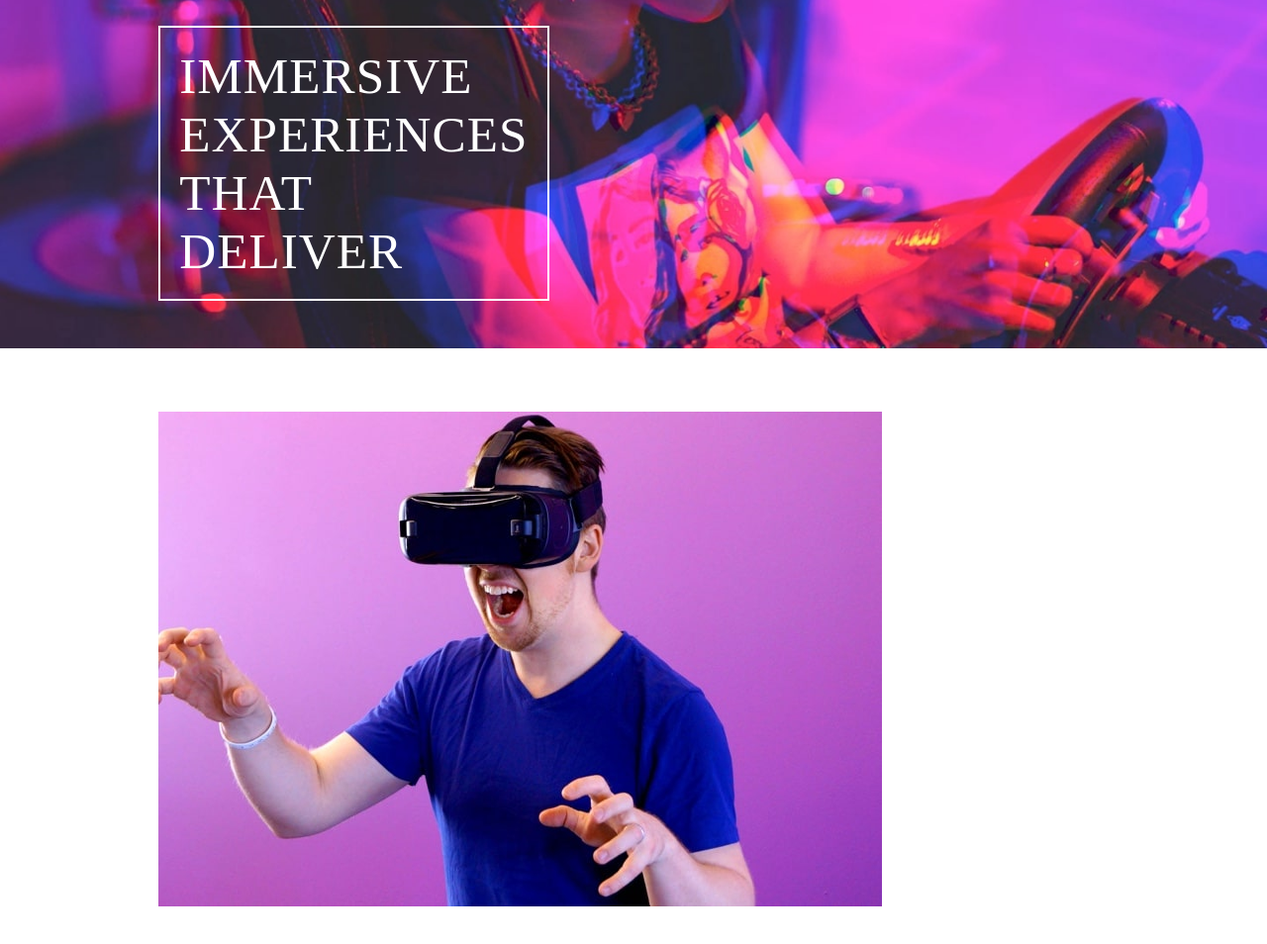
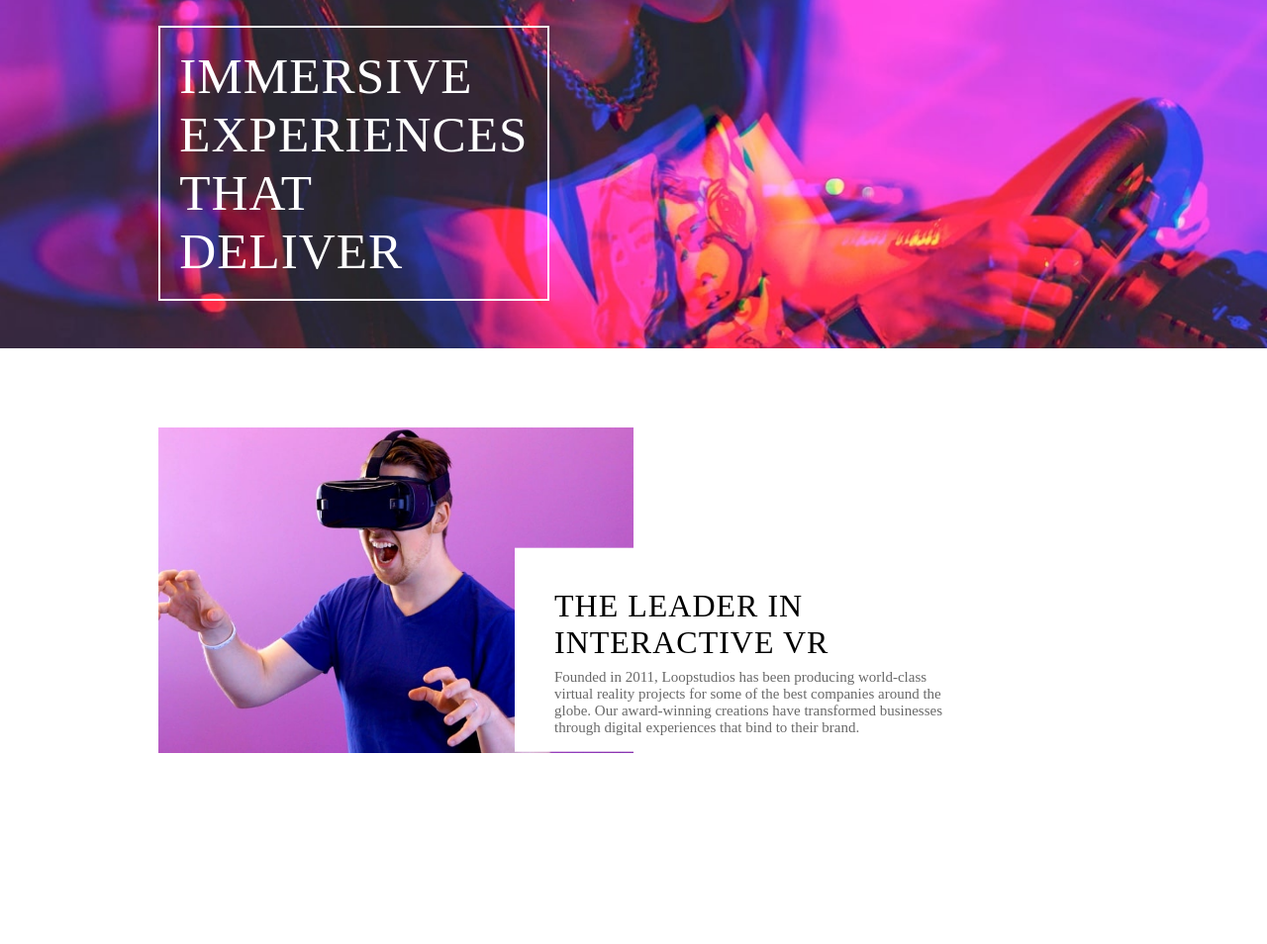
Before and after one commit to jeronasiedu/loopstudios-landing-page, a plain HTML site: page index.html in a window 1280 px wide. Shown: the part 102-1056 px from the top of the page at 99% size. After the commit the page ends 947 px from the top, so only its background shows below. Drawn offline with Linux system fonts and the light colour scheme.

Commit message:
feat: implement main section

```diff
--- a/index.html
+++ b/index.html
@@ -44,6 +44,7 @@
       </div>
     </header>
     <main data-container>
+      <section class="first">
         <picture>
           <source
             media="(min-width:480px)"
@@ -52,6 +53,17 @@
           />
           <img src="/images/mobile/image-interactive.jpg" alt="Hero Image" />
         </picture>
+        <div class="main-text-content">
+          <h2>The leader in interactive VR</h2>
+          <p>
+            Founded in 2011, Loopstudios has been producing world-class virtual
+            reality projects for some of the best companies around the globe.
+            Our award-winning creations have transformed businesses through
+            digital experiences that bind to their brand.
+          </p>
+        </div>
+      </section>
+      <footer></footer>
     </main>
   </body>
 </html>
--- a/style.css
+++ b/style.css
@@ -72,10 +72,40 @@ nav ul li a {
   font-weight: 300;
 }
 main {
-  padding-block: 4rem;
+  padding-block: 5rem;
+}
+section.first {
+  display: flex;
+  justify-content: center;
+  align-items: center;
+  width: 100%;
 }
 main picture {
-  width: 20rem;
+  width: min(100%, 30rem);
+  overflow: hidden;
+}
+picture img,
+picture source {
+  width: 100%;
+  height: 100%;
+  object-fit: cover;
+}
+.main-text-content {
+  width: min(100%, 30rem);
+  padding: 2.5rem 2.5rem 1rem;
+  background: var(--white);
+  transform: translate(-25%, 28%);
+}
+.main-text-content h2 {
+  font-size: 2rem;
+  font-family: 'Josefin Sans';
+  text-transform: uppercase;
+  letter-spacing: 1px;
+  font-weight: 300;
+  margin-bottom: 0.5rem;
+}
+.main-text-content p {
+  color: var(--very-dark-gray);
 }
 @media (max-width: 680px) {
   nav ul {
@@ -87,6 +117,20 @@ main picture {
   .hero-text {
     display: block;
   }
+  section.first {
+    flex-direction: column;
+  }
+  section.first > :first-child {
+    margin-bottom: 0.5rem;
+  }
+  .main-text-content {
+    transform: unset;
+    /* padding: 1rem 1.5rem 1rem; */
+    text-align: center;
+  }
+  .main-text-content h2 {
+    font-size: 1.8rem;
+  }
 }
 @media (max-width: 340px) {
   .hero-text h1 {
```
Lines whose indentation alone changed are shown as unchanged.
